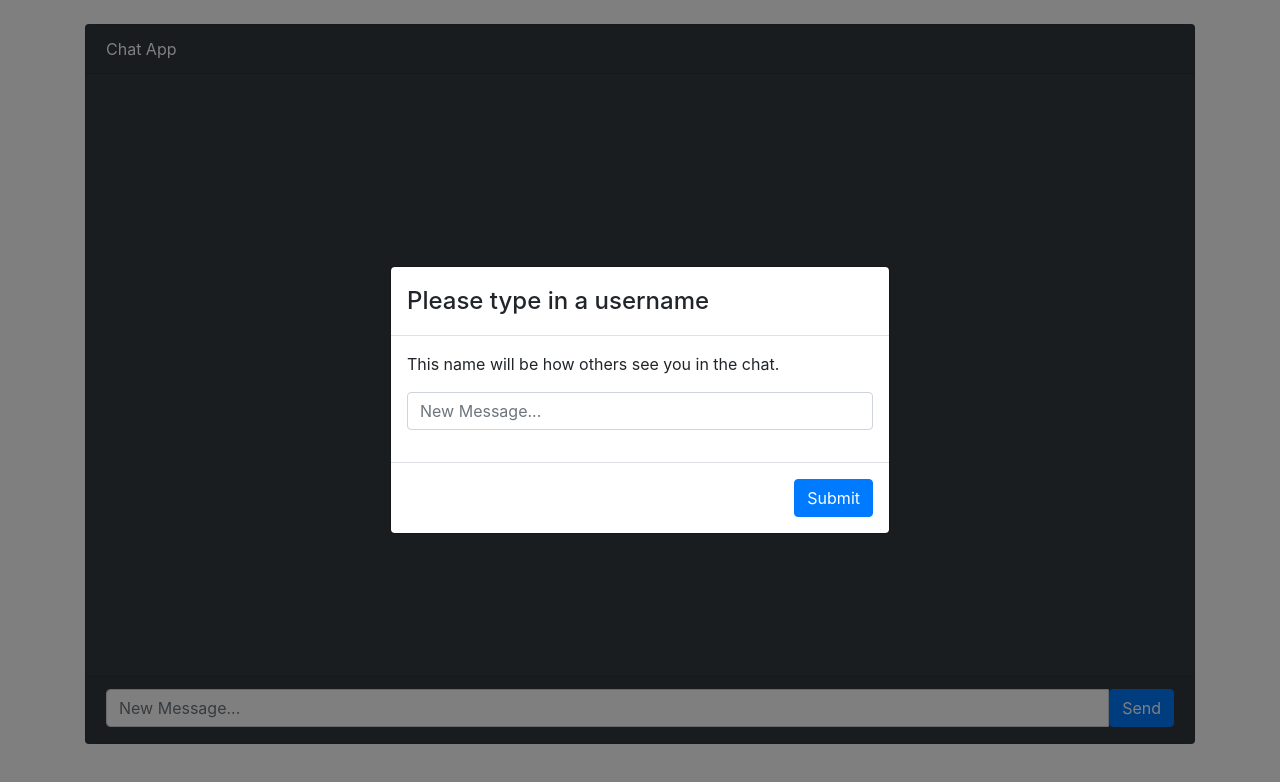
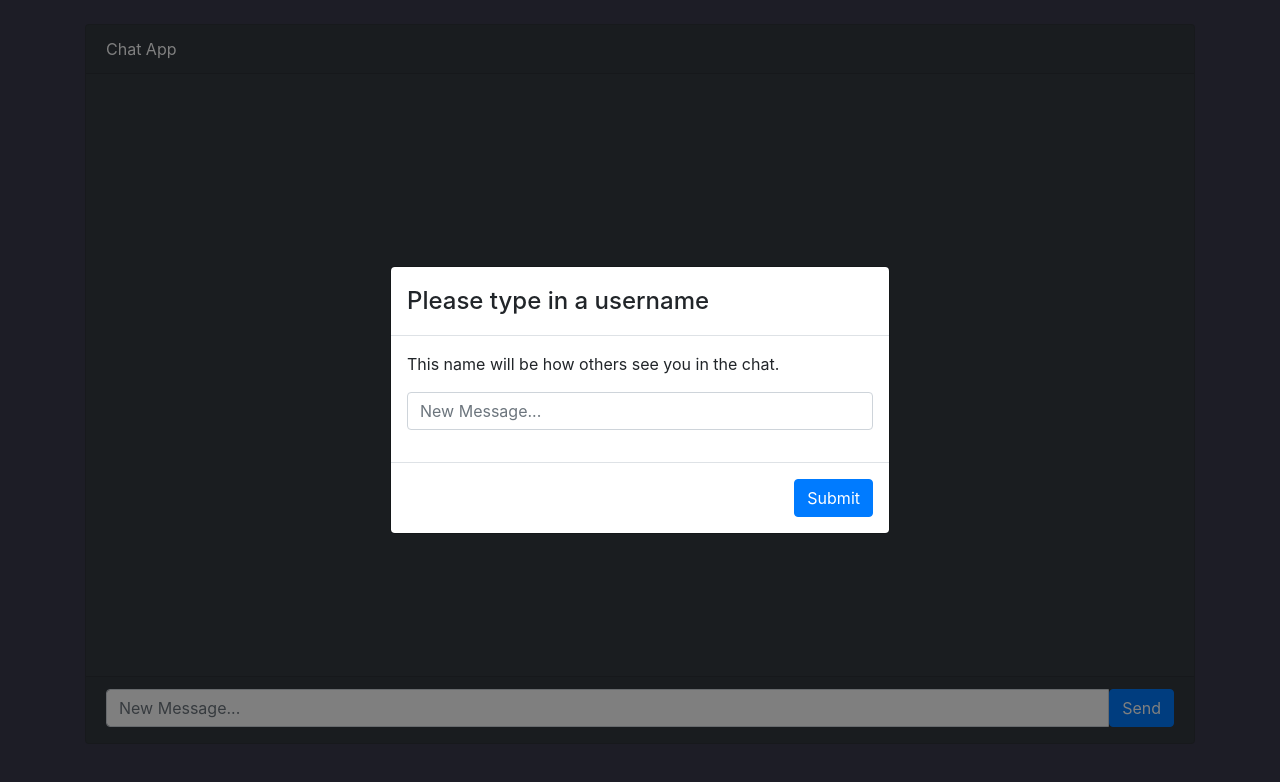
Before and after one commit to Consecratio/chat-app-client, a React (Create React App) app: page / in a window 1280 px wide. Shown: the top 782 px of the page. Built offline with nearby package versions, Linux system fonts and the light colour scheme.

Commit message:
changed background color of body

```diff
--- a/src/index.css
+++ b/src/index.css
@@ -1,6 +1,7 @@
 body {
   margin: 0;
   height: 100%;
+  background-color: #3B3A4D;
   font-family: -apple-system, BlinkMacSystemFont, 'Segoe UI', 'Roboto', 'Oxygen',
     'Ubuntu', 'Cantarell', 'Fira Sans', 'Droid Sans', 'Helvetica Neue',
     sans-serif;
```
